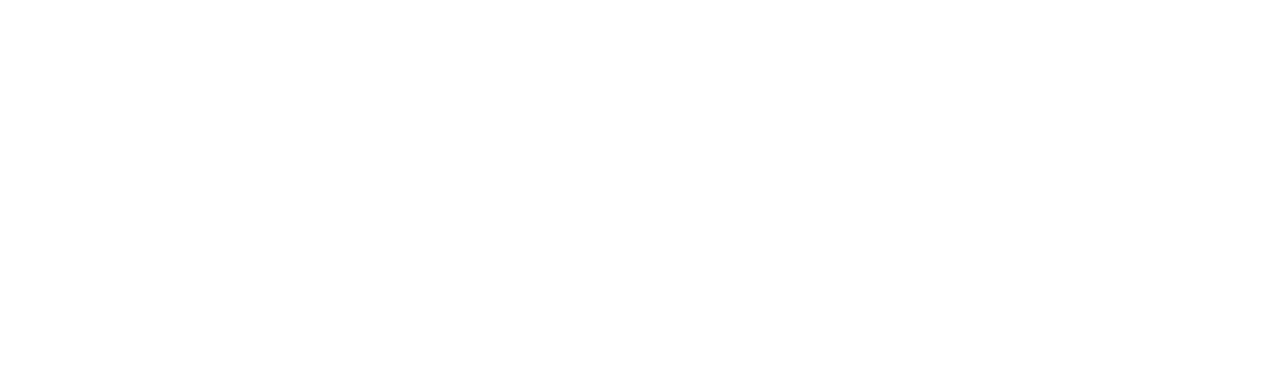
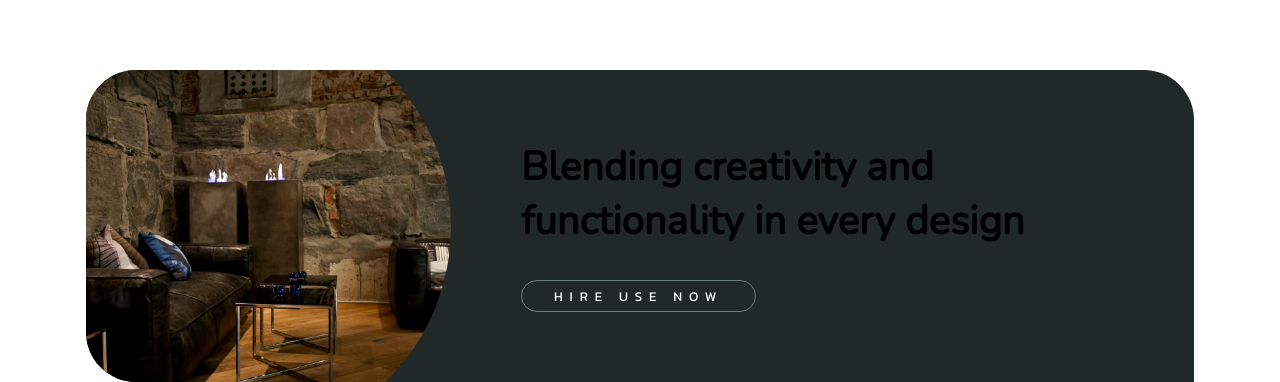
Before and after one commit to fuhad479/interia-landing-page, a Next.js app: page / in a window 1280 px wide. Shown: the part 1475-1857 px from the top of the page. Before the commit the page ends 1545 px from the top, so only its background shows below. Built offline with nearby package versions, Linux system fonts and the light colour scheme.

Commit message:
component: added hire-now component

```diff
--- /dev/null
+++ b/app/components/hire-now/index.css
@@ -0,0 +1,38 @@
+.hire-now-wrapper {
+  .hire-now {
+    display: flex;
+    align-items: center;
+    flex-direction: column;
+    border-radius: 10px 10px 0;
+    padding: 2.5rem;
+    overflow: hidden;
+    position: relative;
+    background: var(--background-light);
+    @media screen and (min-width: 992px) {
+      flex-direction: row;
+      padding: 4.375rem;
+      border-radius: 50px 50px 0;
+    }
+    .image {
+      @media screen and (min-width: 992px) {
+        width: 435px;
+        height: 435px;
+      }
+      border-radius: 100%;
+      background: url("/introduction-background.jpg") no-repeat center / cover;
+      position: absolute;
+      left: -70px;
+    }
+    .content {
+      text-align: center;
+      @media screen and (min-width: 992px) {
+        text-align: initial;
+        width: calc(100% - 435px + 70px);
+        margin: 0 0 0 calc(435px - 70px);
+      }
+      h2 {
+        margin: 0 0 2rem;
+      }
+    }
+  }
+}
--- /dev/null
+++ b/app/components/hire-now/index.tsx
@@ -0,0 +1,19 @@
+import Button from "@/components/button";
+
+import "./index.css";
+
+export default function HireNow() {
+  return (
+    <section className="hire-now-wrapper">
+      <div className="container">
+        <div className="hire-now">
+          <div className="image"></div>
+          <div className="content">
+            <h2>Blending creativity and functionality in every design</h2>
+            <Button>Hire use now</Button>
+          </div>
+        </div>
+      </div>
+    </section>
+  );
+}
--- a/app/page.tsx
+++ b/app/page.tsx
@@ -1,13 +1,15 @@
 import { Fragment } from "react";
 
 import Introduction from "@/app/components/introduction";
-import AboutUs from "./components/about-us";
+import AboutUs from "@/app/components/about-us";
+import HireNow from '@/app/components/hire-now';
 
 export default function Page() {
   return (
     <Fragment>
       <Introduction />
       <AboutUs />
+      <HireNow />
     </Fragment>
   );
 }
--- a/styles/variables.css
+++ b/styles/variables.css
@@ -2,4 +2,5 @@
   --background: #191D1D;
   --foreground: #ffffff;
   --border-color: #6D7D7D;
+  --background-light: #212828;
 }
```
